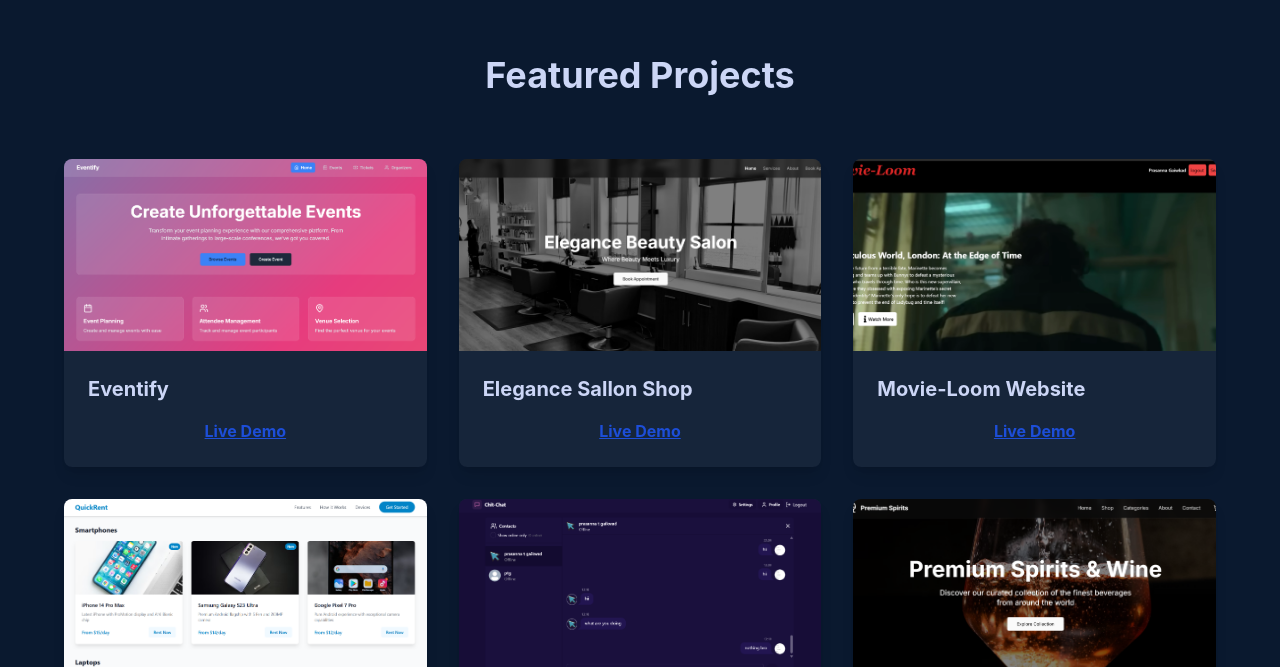
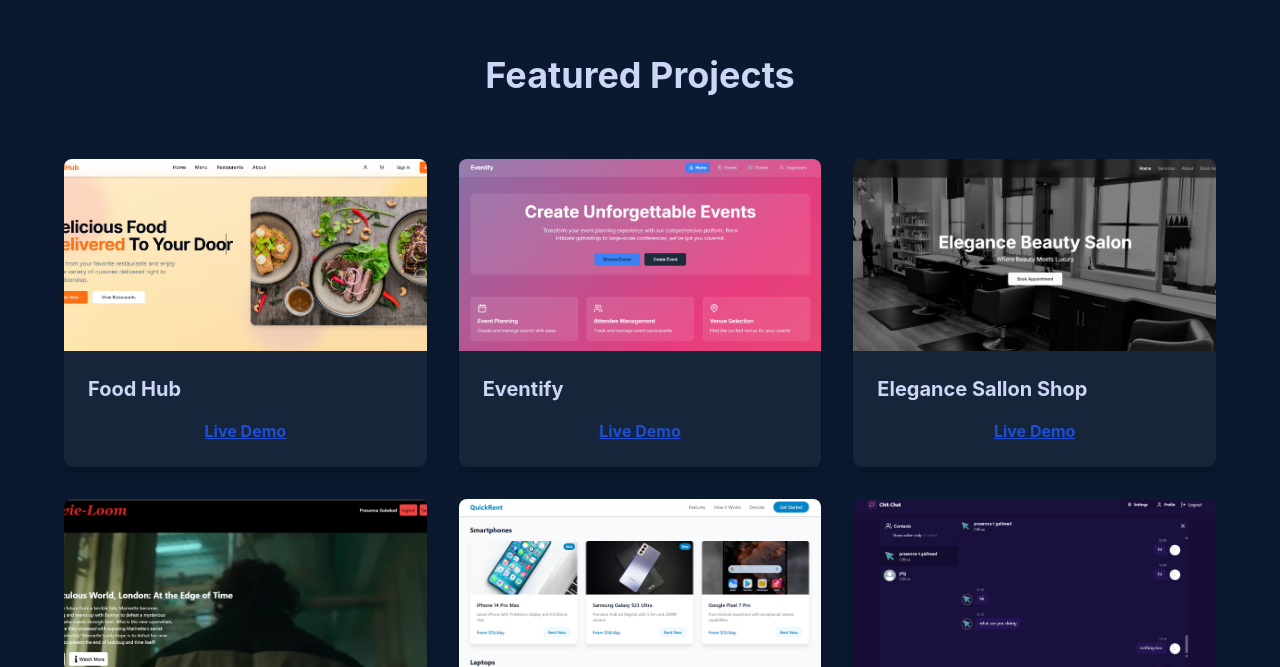
Before and after one commit to Prasanna018/Prasanna_Gaikwad_Portfolio, a React (Vite) app: page / in a window 1280 px wide. Shown: the part 1625-2292 px from the top of the page. Built offline with nearby package versions, Linux system fonts and the light colour scheme; what cursor-effects would draw is missing.

Commit message:
foodhub project added

```diff
--- a/src/components/Projects.jsx
+++ b/src/components/Projects.jsx
@@ -9,14 +9,15 @@ import hotelhub from "../assets/hotelhub.png";
 import home_renting from "../assets/home_rental.png";
 import elegance from '../assets/sallon.png'
 import eventify from '../assets/eventify.png'
-// import foodhub from '../assets/foodhub.png'
+import foodhub from '../assets/foodhub.png'
+
 import React from "react";
 
 const Projects = () => {
   const [ref, inView] = useInView({ triggerOnce: true, threshold: 0.1 });
 
   const projects = [
-    // { title: "Food Hub", image: foodhub, link: "https://foodhub-tau.vercel.app/" },
+    { title: "Food Hub", image: foodhub, link: "https://foodhub-tau.vercel.app/" },
     { title: "Eventify ", image: eventify, link: "https://eventify-eight-phi.vercel.app/" },
     { title: "Elegance Sallon Shop", image: elegance, link: "https://elegance-sallon-shop.vercel.app/" },
     { title: "Movie-Loom Website", image: movie_loom, link: "https://movie-loom-client.onrender.com/" },
```
